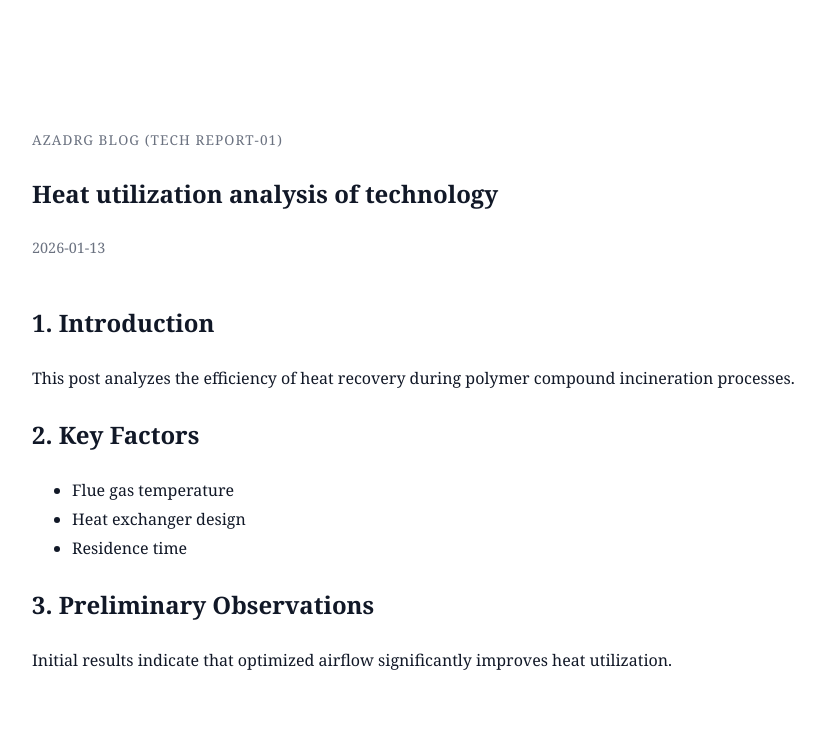
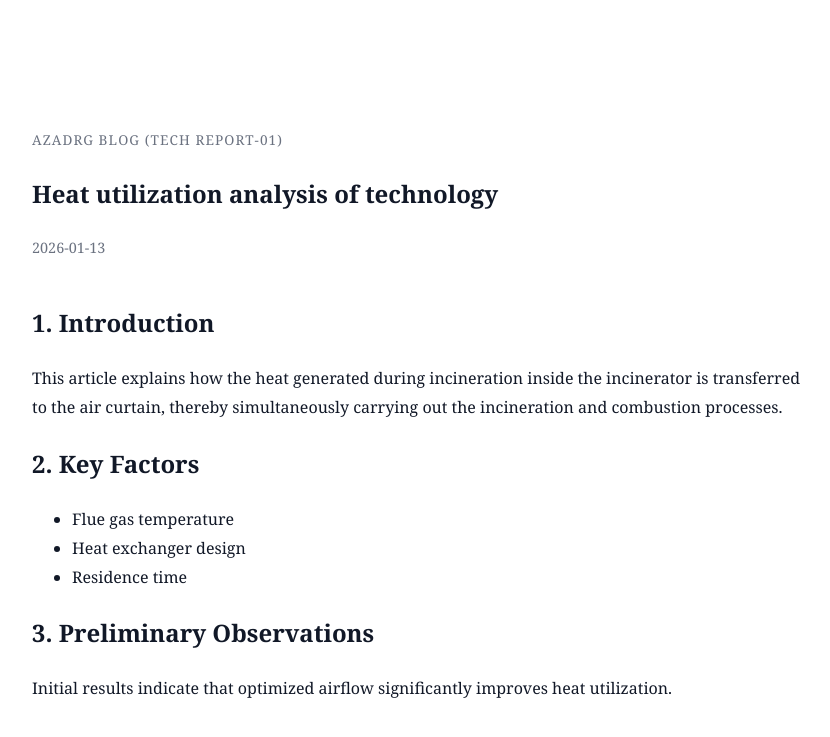
Before and after one commit to ssimsangmin49-creator/ecofriendly-polymer-compounds-incineration, a Jekyll site: the page built from _posts/2026-01-13-analysis-report-01.md, in a window 1280 px wide. Shown: the top 737 px of the page, without its empty margins (222-1052 px from the left). Built offline with Jekyll 4.4.1, drawn with Linux system fonts in a browser that asks for light colours.

Commit message:
Update 2026-01-13-analysis-report-01.md

```diff
--- a/_posts/2026-01-13-analysis-report-01.md
+++ b/_posts/2026-01-13-analysis-report-01.md
@@ -7,8 +7,8 @@ label: "AZADrg Blog (Tech report-01)"
 
 ## 1. Introduction
 
-This post analyzes the efficiency of heat recovery
-during polymer compound incineration processes.
+This article explains how the heat generated during incineration inside the incinerator is transferred
+to the air curtain, thereby simultaneously carrying out the incineration and combustion processes.
 
 ## 2. Key Factors
 
```
